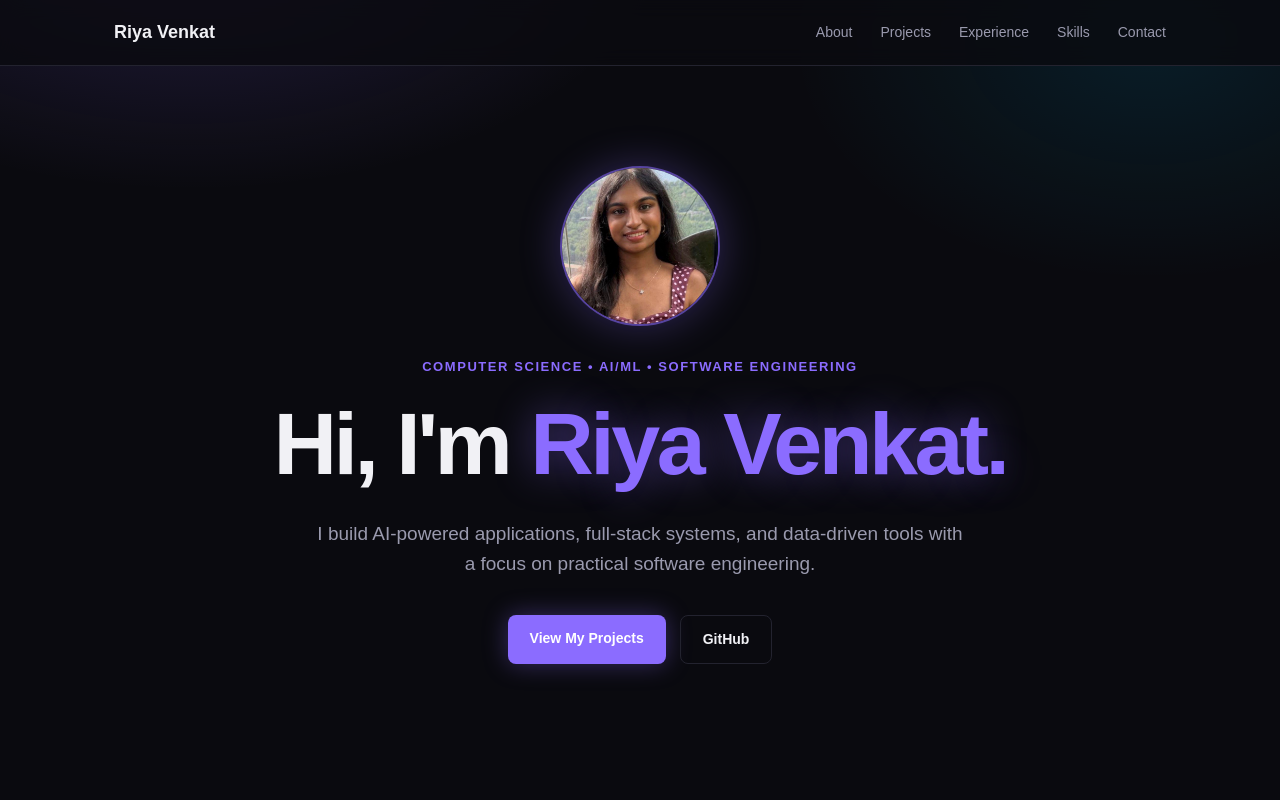
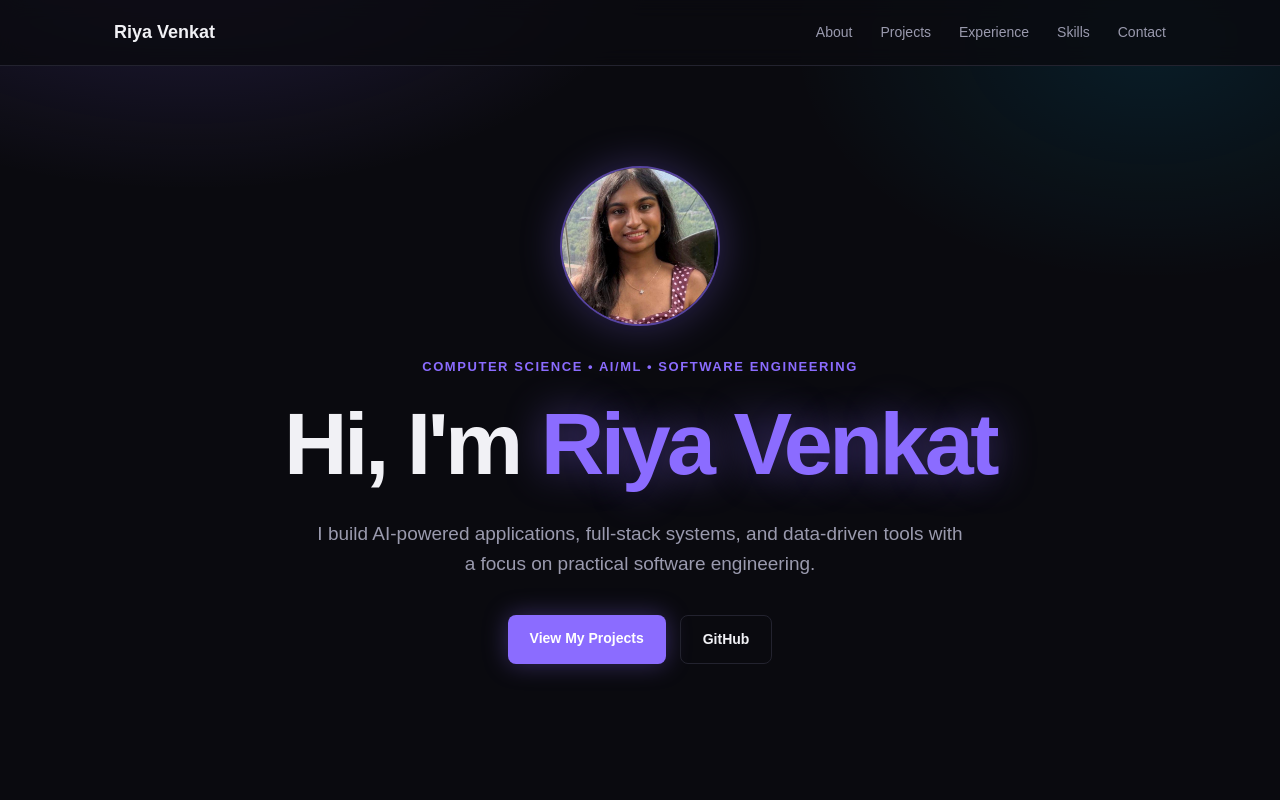
Before and after one commit to riyav-star/portfolio, a Next.js app in the folder portfolio/: page / in a window 1280 px wide. Shown: the top 800 px of the page. Built offline with nearby package versions, Linux system fonts and the light colour scheme.

Commit message:
Update Hero.tsx

```diff
--- a/portfolio/src/app/components/Hero.tsx
+++ b/portfolio/src/app/components/Hero.tsx
@@ -16,7 +16,7 @@ export default function Hero() {
         <p className="eyebrow">COMPUTER SCIENCE • AI/ML • SOFTWARE ENGINEERING</p>
 
         <h1>
-          Hi, I'm <span>Riya Venkat.</span>
+          Hi, I'm <span>Riya Venkat</span>
         </h1>
 
         <p className="hero-description">
```
